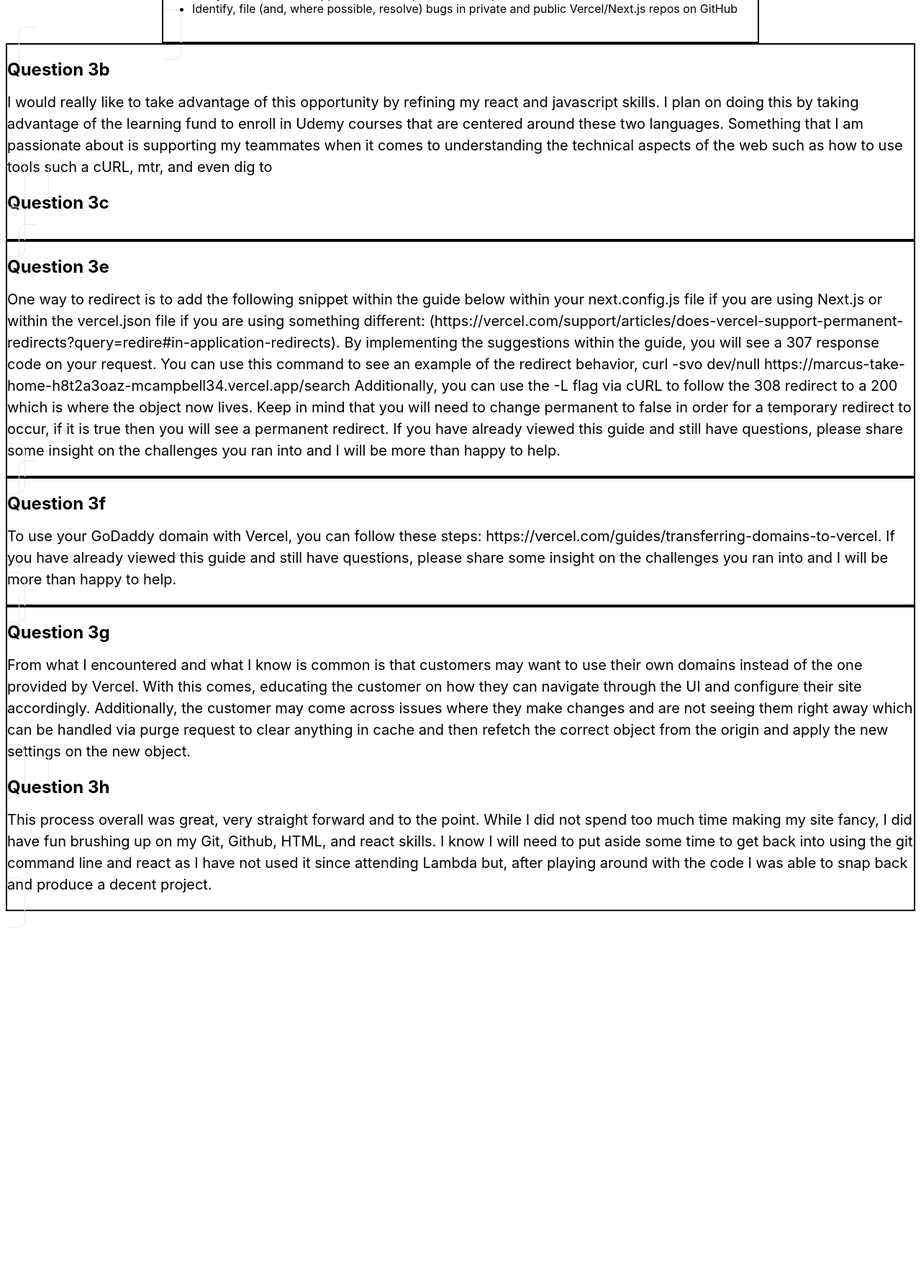
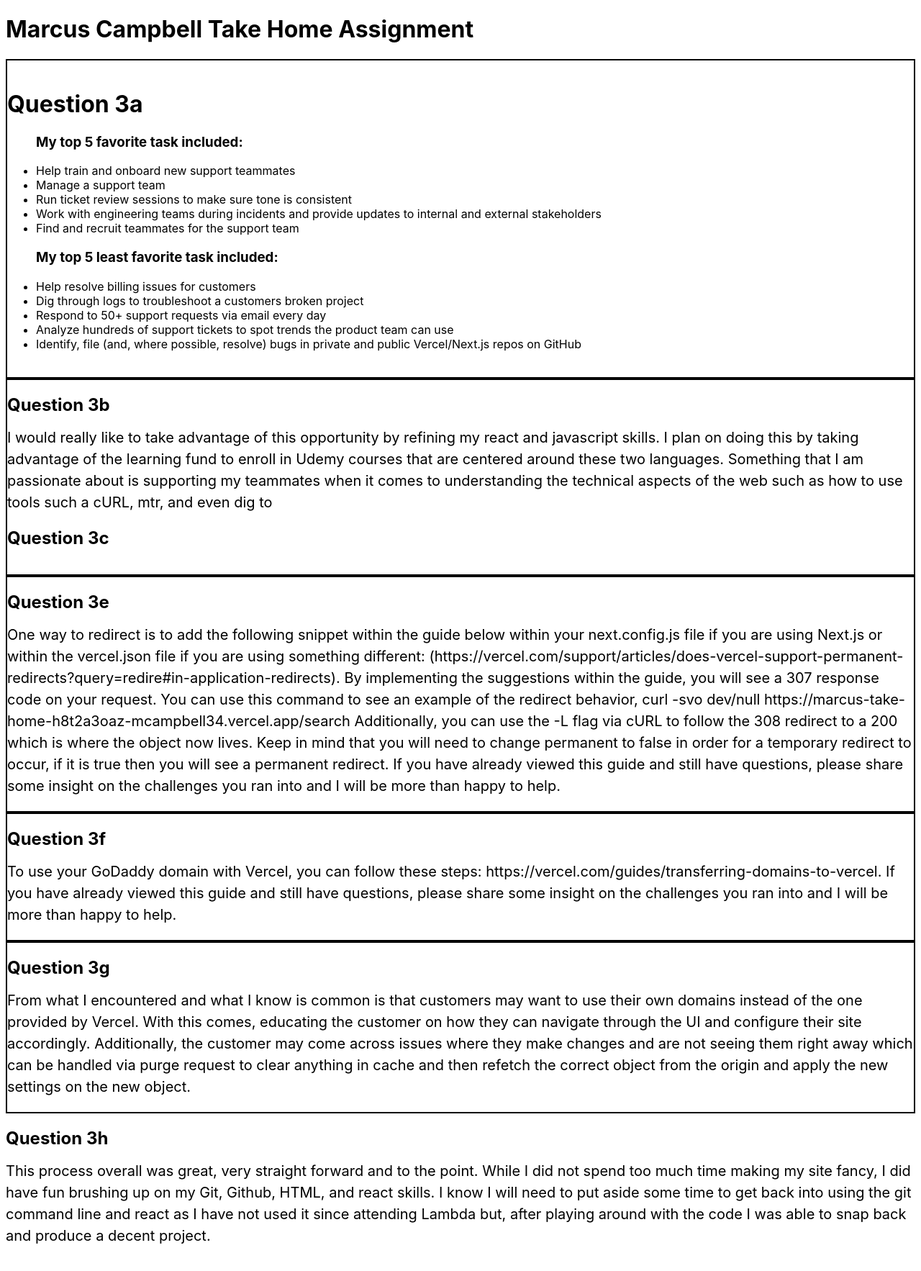
Before and after one commit to mcampbell34/Marcus-Take-Home, a Next.js app: page / in a window 1280 px wide. Shown: the top 1766 px of the page at 72% size. Before the commit the page ends 1289 px from the top, so only its background shows below. Built offline with nearby package versions, Linux system fonts and the light colour scheme.

Commit message:
CSS Editing

```diff
--- a/pages/index.js
+++ b/pages/index.js
@@ -82,7 +82,6 @@
 
 <div className={styles.div}>
          <a className={styles.card}>
-
            <h2>Question 3f</h2>
             <p>
               To use your GoDaddy domain with Vercel, you can follow these steps: https://vercel.com/guides/transferring-domains-to-vercel.
@@ -100,6 +99,9 @@
             their site accordingly. Additionally, the customer may come across issues where they make changes and are not seeing them right away which can be handled via purge request to clear anything in cache and then refetch the correct object from the origin and apply the new settings on the new object.
             </p>
             </a>
+</div>
+
+<div>
            <a className={styles.card}>
            <h2>Question 3h</h2>
             <p>
--- a/styles/Home.module.css
+++ b/styles/Home.module.css
@@ -1,7 +1,6 @@
 .container {
   min-height: 100vh;
   padding: 0 0.5rem;
-  display: flex;
   flex-direction: column;
   justify-content: center;
   align-items: center;
@@ -84,7 +83,6 @@
   text-align: left;
   color: inherit;
   text-decoration: none;
-  border: 1px solid #eaeaea;
   border-radius: 10px;
   transition: color 0.15s ease, border-color 0.15s ease;
   width: 45%;
```
